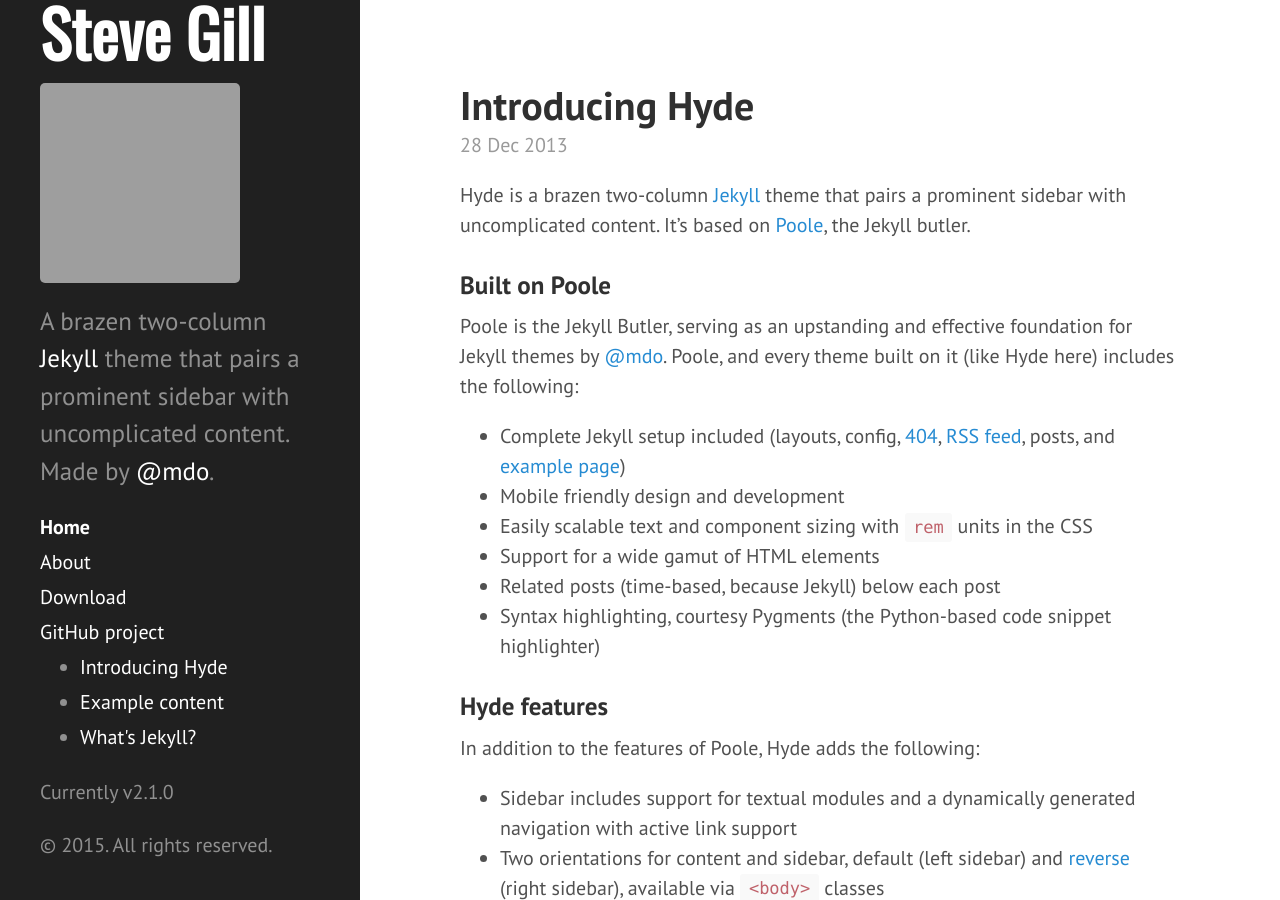
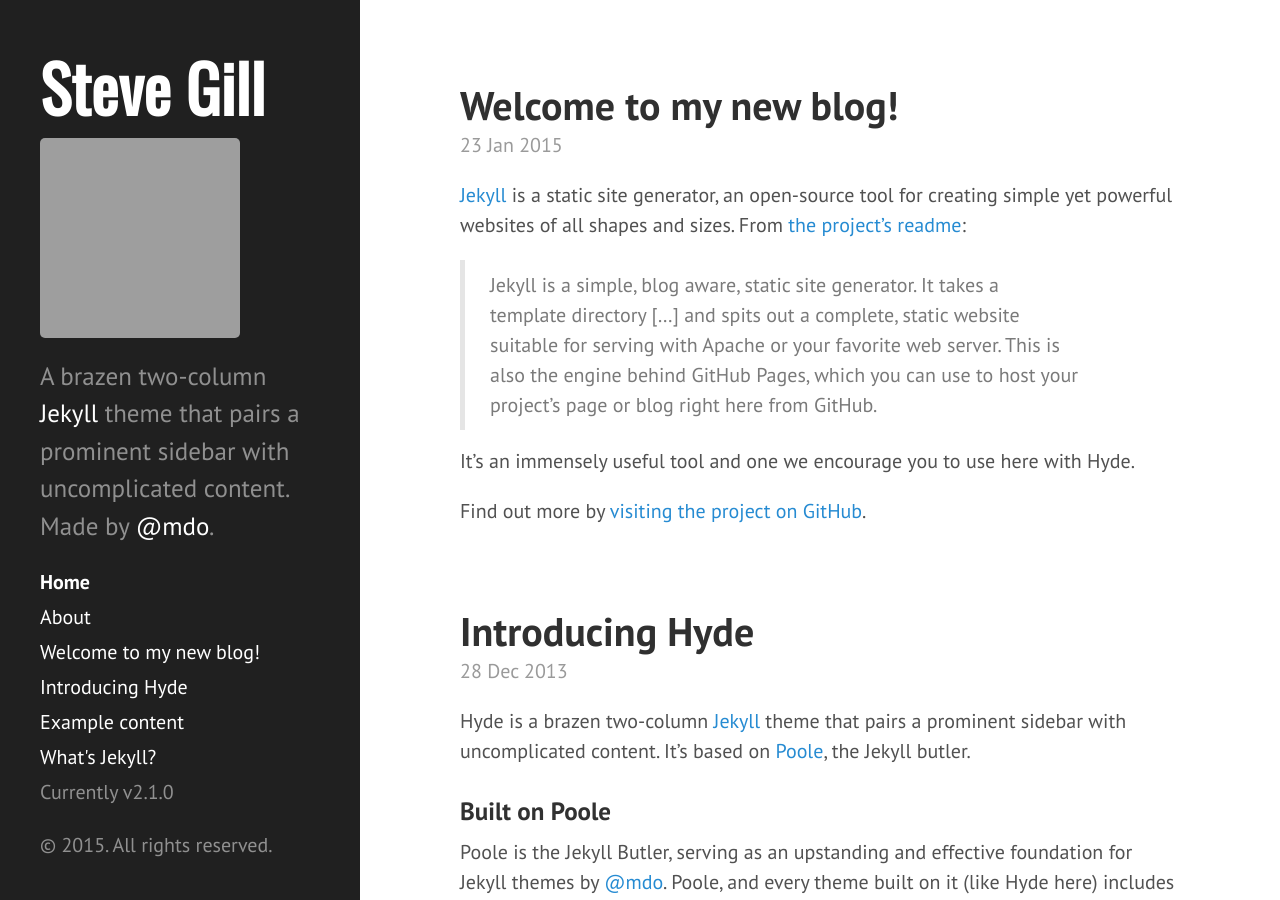
Before and after one commit to StephenGillCoop/stevergill.github.io, a Jekyll site: the page built from index.html, in a window 1280 px wide and 900 px high. Built offline with Jekyll 4.4.1, drawn with Linux system fonts in a browser that asks for light colours; Markdown is read by kramdown in place of the engine named in the settings; the list of posts is cut into pages by our own code; grey boxes are pictures that could not be loaded.

Commit message:
test change.

```diff
--- a/_includes/sidebar.html
+++ b/_includes/sidebar.html
@@ -27,14 +27,10 @@
         {% endif %}
       {% endfor %}
 
-      <a class="sidebar-nav-item" href="{{ site.github.repo }}/archive/v{{ site.version }}.zip">Download</a>
-      <a class="sidebar-nav-item" href="{{ site.github.repo }}">GitHub project</a>
+        {% for post in site.posts limit: 5 %}
+        <a class="sidebar-nav-item" href="{{ post.url }}">{{ post.title }}</a>
+        {% endfor %}
 
-      <ul>
-        {% for post in site.posts limit: 5 %}
-        <li><a class="sidebar-nav-item" href="{{ post.url }}">{{ post.title }}</a></li>
-        {% endfor %}
-      </ul>
 
       <span class="sidebar-nav-item">Currently v{{ site.version }}</span>
     </nav>
--- /dev/null
+++ b/_posts/2015-01-23-my-new-blog.md
@@ -0,0 +1,12 @@
+---
+layout: post
+title: Welcome to my new blog!
+---
+
+[Jekyll](http://jekyllrb.com) is a static site generator, an open-source tool for creating simple yet powerful websites of all shapes and sizes. From [the project's readme](https://github.com/mojombo/jekyll/blob/master/README.markdown):
+
+  > Jekyll is a simple, blog aware, static site generator. It takes a template directory [...] and spits out a complete, static website suitable for serving with Apache or your favorite web server. This is also the engine behind GitHub Pages, which you can use to host your project’s page or blog right here from GitHub.
+
+It's an immensely useful tool and one we encourage you to use here with Hyde.
+
+Find out more by [visiting the project on GitHub](https://github.com/mojombo/jekyll).
```
